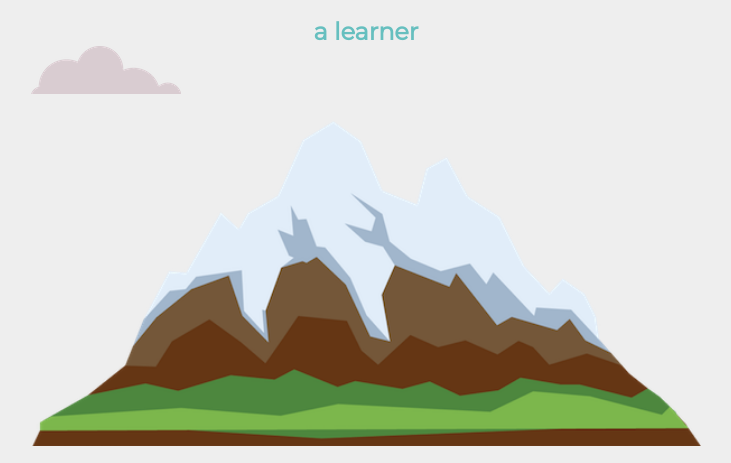
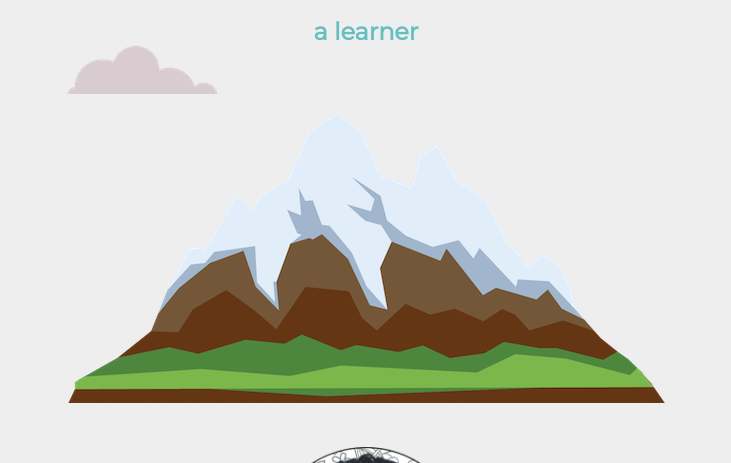
Before and after one commit to vineethk15/web, a plain HTML site: page index.html in a window 1280 px wide. Shown: the part 337-800 px from the top of the page, without its empty margins (274-1005 px from the left). Drawn offline with Linux system fonts and the light colour scheme.

Commit message:
Update style.css

```diff
--- a/style.css
+++ b/style.css
@@ -26,7 +26,7 @@ margin-bottom: 0px;
   background-color: #eeeeee;
 }
 
-.mountain {
+.mountain img {
   width: auto;
   height: 400px;
 }
```
